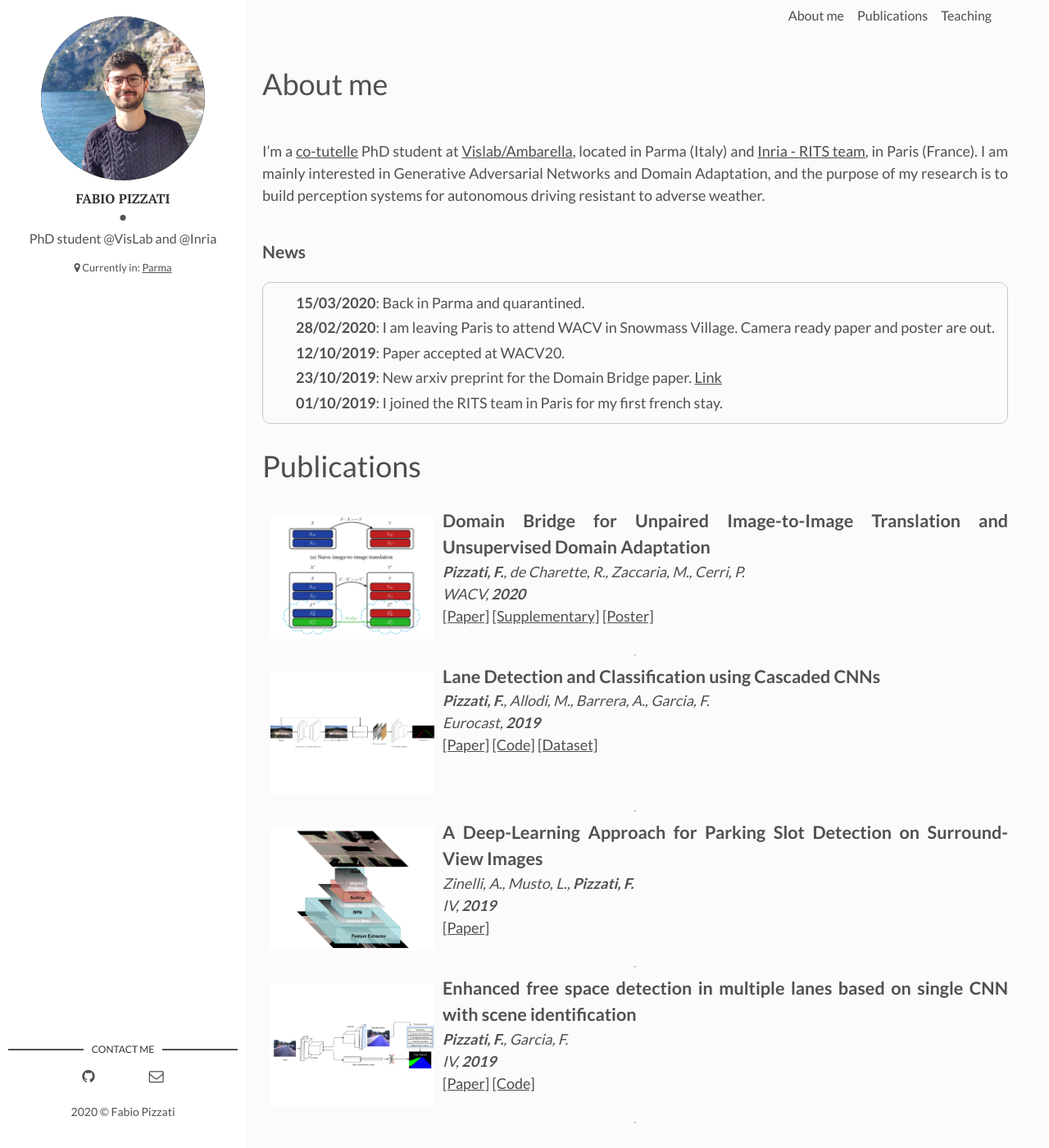
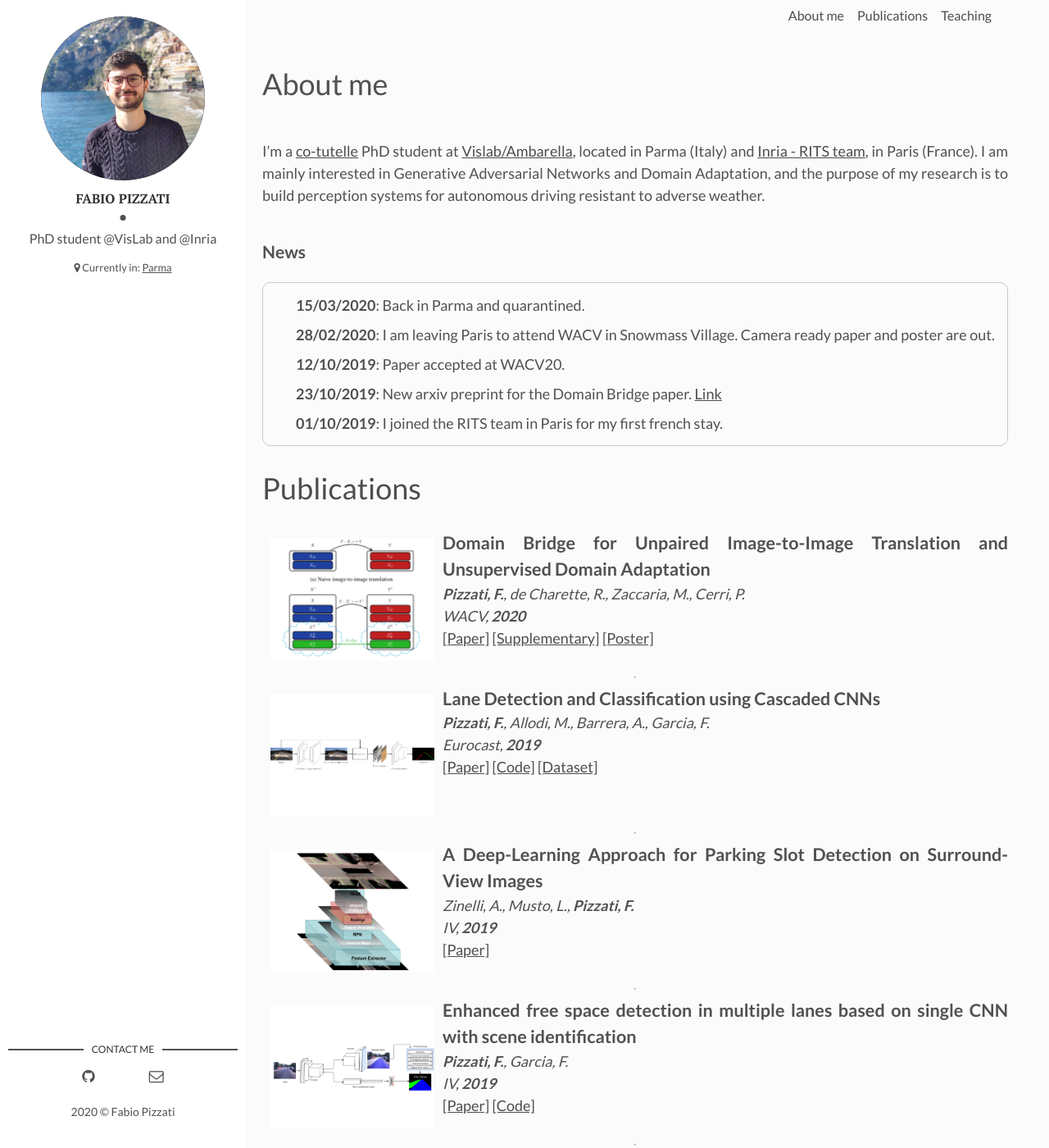
Before and after one commit to fabvio/fabvio.github.io, a Jekyll site: the page built from index.html, in a window 1280 px wide and 1400 px high. Shown: the whole window at 82% size. Built offline with Jekyll 4.4.1, drawn with Linux system fonts in a browser that asks for light colours; a style sheet for code colours, icons or effects is not loaded.

Commit message:
mobile fix

```diff
--- a/assets/css/main.css
+++ b/assets/css/main.css
@@ -1791,6 +1791,6 @@ div.news {
 }
 
 ul.news{
-    line-height:0.7em;
+    line-height:1em;
     list-style:none;
 }
```
Also changed, not shown: 1 other file.
